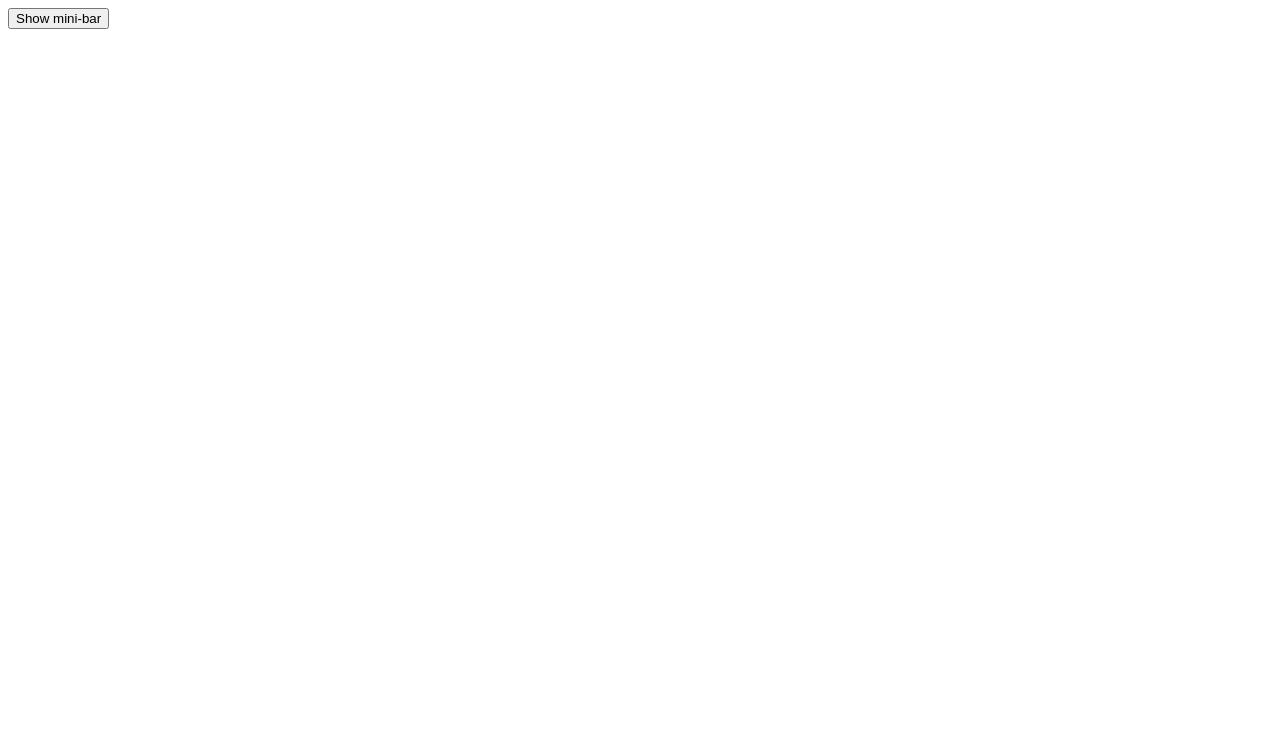
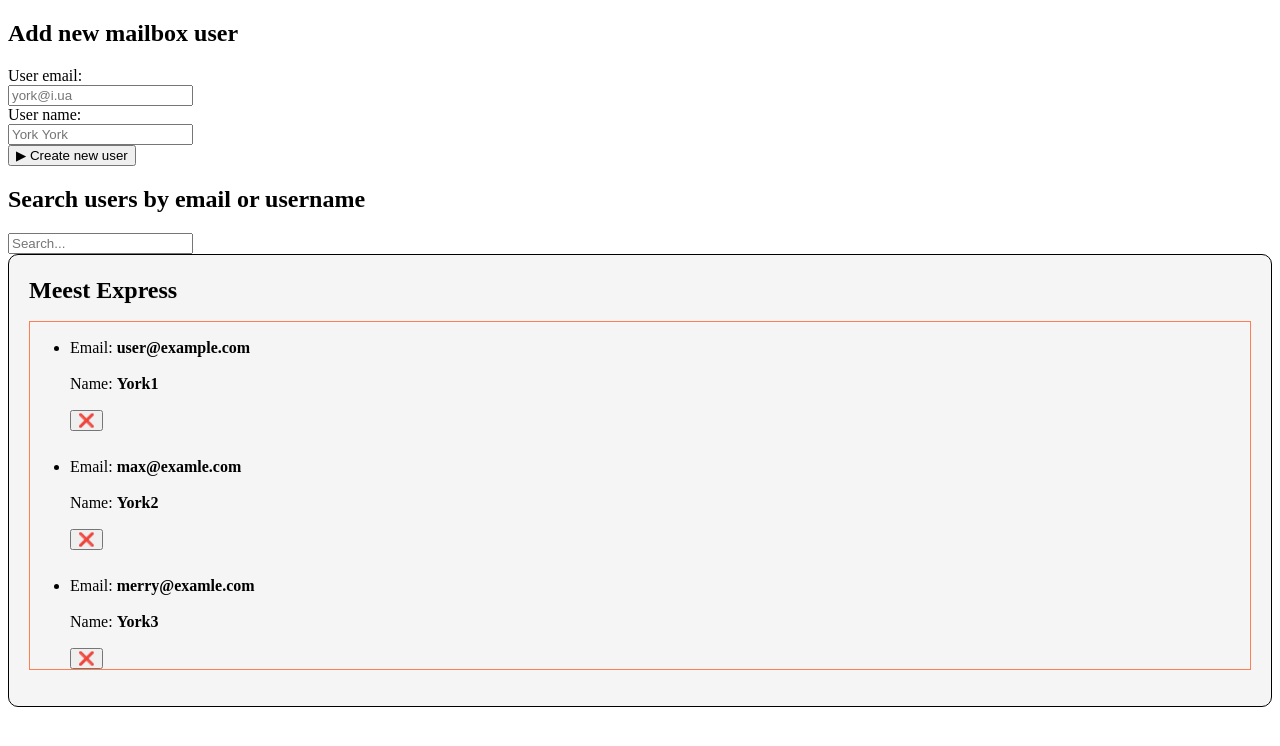
Before and after one commit to fedevychr/fs-98-react, a React (Vite) app: page / in a window 1280 px wide. Shown: the top 746 px of the page. Built offline with nearby package versions, Linux system fonts and the light colour scheme.

Commit message:
add form to mod3.1

```diff
--- a/package.json
+++ b/package.json
@@ -11,6 +11,7 @@
   },
   "dependencies": {
     "clsx": "^2.1.0",
+    "nanoid": "^5.0.6",
     "react": "^18.2.0",
     "react-dom": "^18.2.0"
   },
--- a/src/App.jsx
+++ b/src/App.jsx
@@ -1,76 +1,77 @@
-import { useEffect, useState } from 'react';
-import DrinksCounter from './components/DrinksCounter/DrinksCounter';
-import DrinksValues from './components/DrinksValues/DrinksValues';
-// import MailBox from './components/MailBox/MailBox';
+import { useState } from 'react';
+import { nanoid } from 'nanoid';
 
-// import meestExpressUsers from './meestExpress.json';
+import MailBox from './components/MailBox/MailBox';
+import MailBoxForm from './components/MailBoxForm/MailBoxForm';
+
+import meestExpressUsers from './meestExpress.json';
+import { useEffect } from 'react';
+
 // import novaPoshtaUsers from './novaPoshta.json';
 // import ukrPoshtaUsers from './ukrPoshta.json';
 
-const initialDrinks = { beer: 0, whisky: 0, wine: 0 };
+function App() {
+  const [users, setUsers] = useState(() => {
+    const stringifiedUsers = localStorage.getItem('users');
+    if (!stringifiedUsers) return meestExpressUsers;
 
-function App() {
-  // const [counter, setCounter] = useState(0);
-  const [drinks, setDrinks] = useState(() => {
-    const stringifiedDrinks = localStorage.getItem('drinksValues');
-    const parsedDrinks = JSON.parse(stringifiedDrinks) ?? initialDrinks;
-    return parsedDrinks;
+    const parsedUsers = JSON.parse(stringifiedUsers);
+    return parsedUsers;
   });
-  const [isVisibleBar, setIsVisibleBar] = useState(false);
 
-  const handleLogDrink = drinkName => {
-    // drinkName -> 'beer' | 'whisky' | 'wine'
-    if (drinks[drinkName] === 2 && drinkName === 'beer') {
-      alert(
-        'Sorry, you exceeded the beer limit. Please, choose another drink!',
-      );
-      return;
-    }
-    setDrinks({ ...drinks, [drinkName]: drinks[drinkName] + 1 });
+  const [filter, setFilter] = useState('');
+
+  useEffect(() => {
+    localStorage.setItem('users', JSON.stringify(users));
+  }, [users]);
+
+  const onAddUser = formData => {
+    // formData -> { "userEmail": "user@example.com" }
+    // state -> { "id": "1", "userEmail": "user@example.com" }
+    const finalUser = {
+      ...formData,
+      id: nanoid(),
+    };
+
+    // setUsers([...users, finalUser]);
+    setUsers(prevState => [...prevState, finalUser]);
   };
 
-  const handleResetDrinks = () => {
-    setDrinks(initialDrinks);
+  const onDeleteUser = userId => {
+    // userId -> 2
+    // [{id: 1}, {id: 2}, {id: 3]
+    // [{id: 1}, {id: 3}]
+    setUsers(prevUsers => prevUsers.filter(user => user.id !== userId));
   };
 
-  const onToggleMiniBarVisibility = () => {
-    setIsVisibleBar(!isVisibleBar);
+  const onChangeFilter = event => {
+    setFilter(event.target.value);
   };
 
-  // const drinksTotal = drinks.beer + drinks.whisky + drinks.wine;
-  const drinksTotal = Object.values(drinks).reduce(
-    (acc, curr) => acc + curr,
-    0,
+  const filteredUsers = users.filter(
+    user =>
+      user.userName.toLowerCase().includes(filter.toLowerCase()) ||
+      user.userEmail.toLowerCase().includes(filter.toLowerCase()),
   );
-
-  // useEffect(() => {
-  //   if (drinksTotal === 0) {
-  //     console.log('App was mounted');
-  //   } else {
-  //     console.log(`Total drinks values - ${drinksTotal} y.o`);
-  //   }
-  // }, [drinksTotal]);
-
-  useEffect(() => {
-    localStorage.setItem('drinksValues', JSON.stringify(drinks));
-  }, [drinks]);
 
   return (
     <div>
-      <button onClick={onToggleMiniBarVisibility}>
-        {isVisibleBar ? 'Hide' : 'Show'} mini-bar
-      </button>
-      {isVisibleBar && (
-        <>
-          <DrinksValues drinks={drinks} total={drinksTotal} />
-          <DrinksCounter
-            total={drinksTotal}
-            handleResetDrinks={handleResetDrinks}
-            onToggleMiniBarVisibility={onToggleMiniBarVisibility}
-            handleLogDrink={handleLogDrink}
-          />
-        </>
-      )}
+      <MailBoxForm onAddUser={onAddUser} />
+
+      <section>
+        <h2>Search users by email or username</h2>
+        <input
+          type="text"
+          placeholder="Search..."
+          value={filter}
+          onChange={onChangeFilter}
+        />
+      </section>
+      <MailBox
+        users={filteredUsers}
+        onDeleteUser={onDeleteUser}
+        boxTitle="Meest Express"
+      />
     </div>
   );
 }
--- a/src/components/MailBox/MailBox.jsx
+++ b/src/components/MailBox/MailBox.jsx
@@ -1,30 +1,26 @@
 //  rafce ->  snippet for react functional component
-import clsx from 'clsx';
+
+import MailBoxListItem from '../MailBoxListItem/MailBoxListItem';
+
 import css from './MailBox.module.css';
-import MailBoxList from '../MailBoxList/MailBoxList';
 
-const MailBox = ({ users, boxTitle, mailBoxCount = 0 }) => {
-  const isMailBoxIsFull = mailBoxCount === 0;
+const MailBox = ({ users, onDeleteUser, boxTitle }) => {
+  return (
+    <div className={css.mailbox}>
+      <h2 className={css.mailboxTitle}>{boxTitle}</h2>
 
-  return (
-    <div
-      className={clsx(css.mailbox, {
-        [css.full]: isMailBoxIsFull,
-      })}
-    >
-      <h2 className={css.mailboxTitle}>{boxTitle}</h2>
-      {isMailBoxIsFull ? (
-        <p>
-          <b>
-            Приносимо вибачення за незручності. Наразі немає доступних скриньок
-            для замовлення.
-          </b>
-        </p>
-      ) : (
-        <p>Кількість активних поштових скриньок: {mailBoxCount}</p>
-      )}
-
-      <MailBoxList users={users} />
+      <ul className={css.mailboxList}>
+        {Array.isArray(users) &&
+          users.map(user => {
+            return (
+              <MailBoxListItem
+                key={user.id}
+                onDeleteUser={onDeleteUser}
+                user={user}
+              />
+            );
+          })}
+      </ul>
     </div>
   );
 };
--- a/src/components/MailBox/MailBox.module.css
+++ b/src/components/MailBox/MailBox.module.css
@@ -2,8 +2,15 @@
   border: 1px solid black;
   padding: 20px;
   border-radius: 10px;
-    background-color:  rgba(0, 0, 0, 0.04);
+  background-color: rgba(0, 0, 0, 0.04);
   line-height: 1.25;
+}
+
+.mailboxList {
+  display: flex;
+  flex-direction: column;
+  gap: 10px;
+  border: 1px solid coral;
 }
 
 .mailbox.full {
@@ -13,5 +20,5 @@
 .mailboxTitle {
   margin-bottom: 15px;
   margin-top: 0;
-    text-shadow: 4px 1px 2px rgba(0, 0, 0, 0.04);
+  text-shadow: 1px 1px 1px rgba(0, 0, 0, 0.04);
 }
--- /dev/null
+++ b/src/components/MailBoxForm/MailBoxForm.jsx
@@ -0,0 +1,38 @@
+const MailBoxForm = ({ onAddUser }) => {
+  const handleSubmit = event => {
+    event.preventDefault();
+
+    const userEmail = event.currentTarget.elements.userEmail.value;
+    const userName = event.currentTarget.elements.userName.value;
+
+    const formData = {
+      userEmail,
+      userName,
+    };
+
+    onAddUser(formData);
+
+    event.currentTarget.reset();
+  };
+
+  return (
+    <form onSubmit={handleSubmit}>
+      <h2>Add new mailbox user</h2>
+      <label>
+        <span>User email:</span>
+        <br />
+        <input type="email" name="userEmail" placeholder="york@i.ua" required />
+      </label>
+      <br />
+      <label>
+        <span>User name:</span>
+        <br />
+        <input type="text" name="userName" placeholder="York York" required />
+      </label>
+      <br />
+      <button type="submit">▶ Create new user</button>
+    </form>
+  );
+};
+
+export default MailBoxForm;
--- a/src/components/MailBoxList/MailBoxList.module.css
+++ /dev/null
@@ -1,6 +0,0 @@
-.mailboxList {
-    display: flex;
-    flex-direction: column;
-    gap: 10px;
-    border: 1px solid coral;
-}
--- a/src/components/MailBoxListItem/MailBoxListItem.jsx
+++ b/src/components/MailBoxListItem/MailBoxListItem.jsx
@@ -1,5 +1,17 @@
-const MailBoxListItem = ({user}) => {
-  return <li>Email: {user.userEmail}</li>;
+const MailBoxListItem = ({ user, onDeleteUser }) => {
+  return (
+    <li>
+      <p>
+        Email: <b>{user.userEmail}</b>
+      </p>
+      <p>
+        Name: <b>{user.userName}</b>
+      </p>
+      <button type="button" onClick={() => onDeleteUser(user.id)}>
+        ❌
+      </button>
+    </li>
+  );
 };
 
 export default MailBoxListItem;
--- a/src/meestExpress.json
+++ b/src/meestExpress.json
@@ -1,5 +1,5 @@
 [
-  { "id": "1", "userEmail": "user@example.com" },
-  { "id": "2", "userEmail": "max@examle.com" },
-  { "id": "3", "userEmail": "merry@examle.com" }
+  { "id": "1", "userEmail": "user@example.com", "userName": "York1" },
+  { "id": "2", "userEmail": "max@examle.com", "userName": "York2" },
+  { "id": "3", "userEmail": "merry@examle.com", "userName": "York3" }
 ]
```
Also changed, not shown: src/components/MailBoxList/MailBoxList.jsx (deleted, +0 -15 lines), 1 other file (tests, documents, lock files or other folders). Lines whose indentation alone changed are shown as unchanged.
